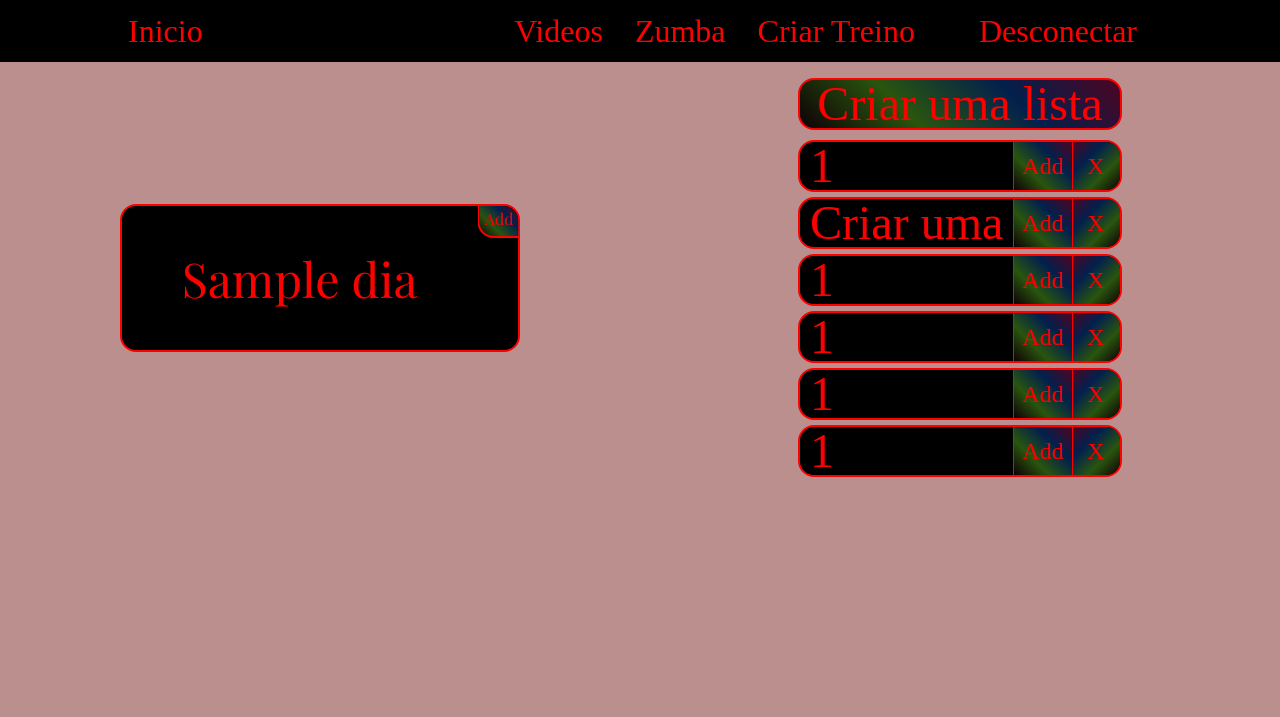
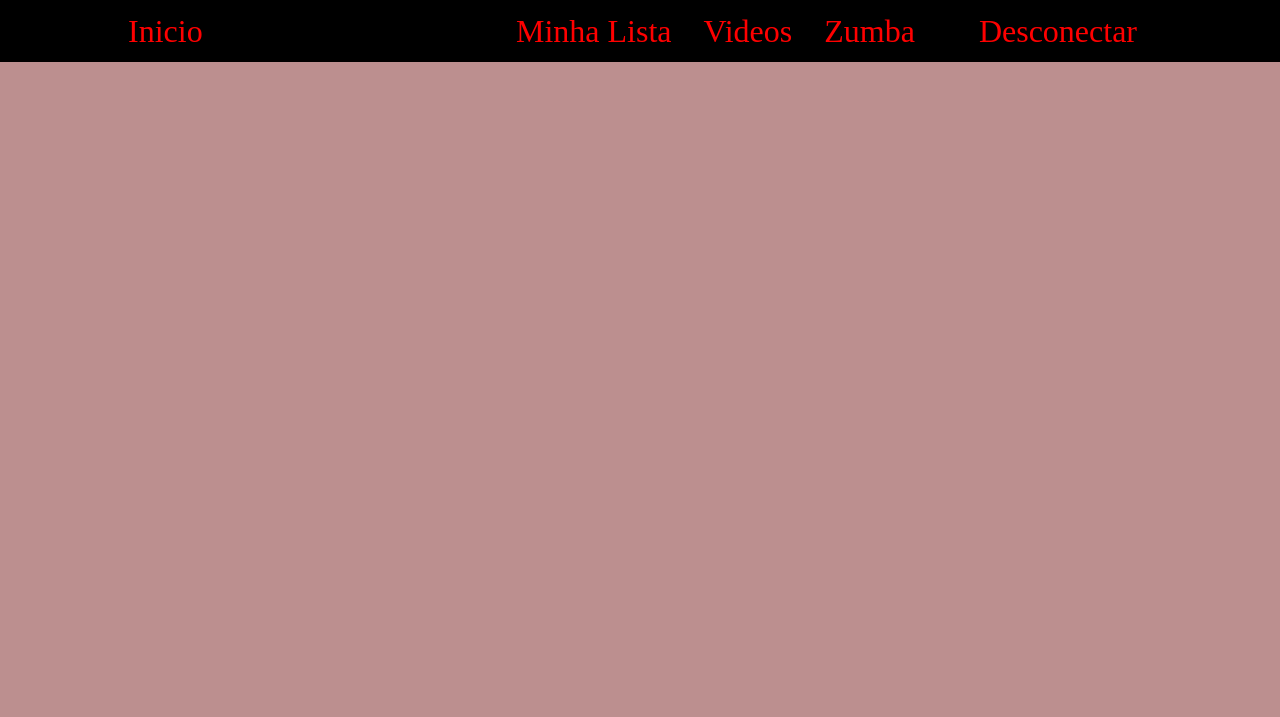
Before and after one commit to Duarts-D/Web-site-Academia-casa, a Django app: page / in a window 1280 px wide. Shown: the top 717 px of the page. Run offline with Django 4.2, Linux system fonts and the light colour scheme; a user stored in the database is signed in; tables that the repository leaves empty hold one stand-in row (values such as "Sample post"); some libraries are stand-ins or nearby versions; some web fonts are replaced.

Commit message:
finalizado sistema de post listas, finalizado post de dashboard para organizaçao de lista , adicionando model ordemlista para ordenacao de listas

```diff
--- a/apps/academia/admin.py
+++ b/apps/academia/admin.py
@@ -1,5 +1,5 @@
 from django.contrib import admin
-from .models import Dias,Videos,TreinoDia,CategoriaModel
+from .models import Dias,Videos,TreinoDiaPadrao,CategoriaModel
 
 class DiasAdmin(admin.ModelAdmin):
     list_display = ('nome',)
@@ -21,5 +21,5 @@ class CategoriaAdmin(admin.ModelAdmin):
 
 admin.site.register(Videos,VideosAdmin)
 admin.site.register(Dias,DiasAdmin)
-admin.site.register(TreinoDia,TreinoDiaAdmin)
+admin.site.register(TreinoDiaPadrao,TreinoDiaAdmin)
 admin.site.register(CategoriaModel,CategoriaAdmin)
--- a/apps/academia/templates/criartreino.html
+++ b/apps/academia/templates/criartreino.html
@@ -77,6 +77,8 @@
     </section>
     <script src="https://www.youtube.com/iframe_api"></script>
     <script src="{% static 'js/apiYoutubeIframe.js'%}"></script>
+    <script src="{% static 'js/viewport.js'%}" type="module"></script>
+
     {% include 'partials/pagination.html' %}
 {% include 'partials/footer.html' %}
 {% endblock %}
--- a/apps/academia/templates/index.html
+++ b/apps/academia/templates/index.html
@@ -1,74 +1,8 @@
 {% extends 'base/base.html'%}
 {%load static %}
+
 {% block conteudo %}
-<section class="container__lista">
-    <ul class="container__lista__1" >
-        {% for dia in dia_semana_index %}
-        <li class="container__lista__1__item">
-            <div class="container__lista__1__ancora">
-                <a href="{% url 'exercicios' dia.nome geral %}">{{dia.nome}}
-                </a>
-                <a href="#" class="container__lista__item__criar">Add</a>
-            </div>
-        </li>
-        {% endfor %}
-    </ul>
-    <hr class="hr">
-    <ul class="container__lista__2" id="lista2">
-        <li class="container__lista__2__item container__lista__2__button" id="input__lista">
-           Criar uma lista
-        </li>
-        <li class="container__lista__2__item display__none" id="form">
-            <form action="" class="form_container" id="formulario" method="POST">{% csrf_token %}
-                <input name="name" class="container__lista__2__input" type="text" placeholder="Nome" id='input__name' maxlength="30" required>
+{% include 'partials/footer.html' %}
 
-                <button type="submit" class="container__lista__2__input__button">
-                    OK
-                </button>
-            </form>
-        </li>
-        <li class="mensagem-erro">
-            <span id='error'></span>
-        </li>
-
-        <li class="container__lista__2__item">
-                <p class="container__lista__2__texto">1</p>
-                <a href="#" class="container__lista__2_ancora">Add</a>
-                <button type="button" class="container__lista__2_button__X" id="1">X</button>
-        </li>
-        <li class="container__lista__2__item">
-            <p class="container__lista__2__texto">Criar uma listaCriar uma </p>
-            <a href="#" class="container__lista__2_ancora">Add</a>
-            <button type="button" class="container__lista__2_button__X" id="2">X</button>
-
-        </li>
-        <li class="container__lista__2__item">
-            <p class="container__lista__2__texto">1</p>
-            <a href="#" class="container__lista__2_ancora">Add</a>
-            <button type="button" class="container__lista__2_button__X" id="3">X</button>
-
-            </li>
-            <li class="container__lista__2__item">
-                <p class="container__lista__2__texto">1</p>
-                <a href="#" class="container__lista__2_ancora">Add</a>
-                <button type="button" class="container__lista__2_button__X" id="4">X</button>
-
-            </li>
-        <li class="container__lista__2__item">
-            <p class="container__lista__2__texto">1</p>
-            <a href="#" class="container__lista__2_ancora">Add</a>
-            <button type="button" class="container__lista__2_button__X" id="5">X</button>
-
-        </li>
-        <li class="container__lista__2__item">
-            <p class="container__lista__2__texto">1</p>
-            <a href="#" class="container__lista__2_ancora">Add</a>
-            <button type="button" class="container__lista__2_button__X" id="6">X</button>
-        </li>
-    </ul>
-</section>
 <script src="{% static 'js/viewport.js'%}" type="module"></script>
-<script src="{% static 'js/lista.js'%}" type="module"></script>
-
-{% include 'partials/footer.html' %}
 {% endblock%}
--- a/apps/academia/urls.py
+++ b/apps/academia/urls.py
@@ -1,8 +1,9 @@
 from django.urls import path
-from .views import HomePageView,ExercicioSemanaView,TreinoView,DiaCriarView,TodosVideosView,VideosZumba
+from .views import HomePageView,ListasView,ExercicioSemanaView,TreinoView,DiaCriarView,TodosVideosView,VideosZumba
 
 urlpatterns = [
-    path('',HomePageView.as_view(),name='home'),
+    path('', HomePageView.as_view(), name="home"),
+    path('Listas/',ListasView.as_view(),name='listas'),
     path('Treino-dia-<str:dia>/<str:categoria>',ExercicioSemanaView.as_view(),name='exercicios'),
     path('Adicionar-Treino/<str:dia>-<str:categoria>',TreinoView.as_view(),name='lista_treino'),
     path('Selecionar-Dia/',DiaCriarView.as_view(),name='dia'),
--- a/apps/academia/views.py
+++ b/apps/academia/views.py
@@ -5,43 +5,78 @@ from django.http import HttpRequest, HttpResponse
 from django.shortcuts import render,redirect,reverse
 from django.views import View
 from django.views.generic import ListView
-from .models import Videos,TreinoDia,Dias,CategoriaModel
+from .models import Videos,TreinoDiaPadrao,Dias,CategoriaModel,UserDiasLista,TreinoDiaUser,OrdemLista
 from django.contrib.auth.models import User
-from time import sleep
 import json
 from django.http import JsonResponse
+from django.contrib.auth.mixins import LoginRequiredMixin
+from .utilidades import verificarString_numeros,organizarString,validacao_lista,organizar_list_ordem
 
 class CustomContextMixin(ListView):
+
+
     def get_context_data(self, **kwargs: Any) -> Dict[str, Any]:
         get = super().get_context_data(**kwargs)
         get['geral'] = 'Geral'
         return get
 
-class HomePageView(CustomContextMixin,ListView):
+class HomePageView(ListView):
     template_name = 'index.html'
+
+    def setup(self,*args,**kwargs):
+        super().setup(*args,**kwargs)
+        self.contexto = {'geral':'Geral',}
+
+    def get(self,*args,**kwargs):
+        return render(self.request,self.template_name,self.contexto)
+
+class ListasView(LoginRequiredMixin,CustomContextMixin,ListView):
+    template_name = 'listas.html'
     model = Dias
     context_object_name = 'dia_semana_index'
+    login_url = "login"
+    redirect_field_name ='redirect_to'
+
+
+    def get_context_data(self, **kwargs: Any) -> Dict[str, Any]:
+        get =  super().get_context_data(**kwargs)
+        get['listas'] = UserDiasLista.objects.filter(user=self.request.user)
+        return get
 
     def post(self,*args,**kwargs):
-        if  not self.request.user.is_authenticated:
-            return JsonResponse({'erro': 'Formato JSON inválido'}, status=200)
         dados_em_bytes = self.request.body
         dados_em_string = dados_em_bytes.decode('utf-8')
         dados_dict = json.loads(dados_em_string)
-        # print(dados_dict)
+
+        #Delete item lista por post js
         if dados_dict.get('remove'):
             if dados_dict['remove'].isdigit():
-                #TODO termina algoritimo de remove a lista
-                print(dados_dict['remove'])
-            return JsonResponse({'remover': True})
-        #todo finaliza algoritimo de criar lista e validaçoes
-        return JsonResponse({'id':'3','nome':'nomezinho'})
+                idlista = dados_dict['remove']
+                remover = UserDiasLista.objects.filter(user=self.request.user,id=idlista)
+                if remover:
+                    remover.delete()
+                    return JsonResponse({'remover': True})
 
-class ExercicioSemanaView(CustomContextMixin,ListView):
-    model = TreinoDia
+
+        #Criar lista do usuario por post js
+        if dados_dict.get('nome'):
+            quantidade = UserDiasLista.objects.filter(user=self.request.user)
+            if len(quantidade) != 10: #maximo 10 de lista
+                string = verificarString_numeros(dados_dict['nome'])
+                if string:
+                    nome = dados_dict['nome']
+                    nome = organizarString(nome)
+                    item = UserDiasLista.objects.create(nome=nome,user=self.request.user)
+                    return JsonResponse({'id':item.id,'nome':item.nome})
+
+        return JsonResponse({'erro':'Algo deu errado'},status=500)
+
+
+class ExercicioSemanaView(LoginRequiredMixin,CustomContextMixin,ListView):
+    model = TreinoDiaPadrao
     template_name = 'dashboard.html'
     context_object_name = 'dia_semana'
-    # paginate_by = 4
+    paginate_by = 50
     ordering = ('-id')
 
 
@@ -58,18 +93,26 @@ class ExercicioSemanaView(CustomContextMixin,ListView):
         user = self.request.user
         categoria = self.categoria
         if categoria == 'Geral':
-            qs = qs.filter(user=user,dia__nome=self.dia).order_by('id')
+            if self.dia in ['Segunda','Terça','Quarta','Quinta','Sexta']:
+                qs = qs.filter(user=user,dia__nome=self.dia).order_by('id')
+            else:
+                qs = TreinoDiaUser.objects.filter(user=user,dia__nome=self.dia)
+                ordem_string = OrdemLista.objects.filter(user=user,treinodia__nome=self.dia).first()
+                if ordem_string:
+                    ordem_Nova = organizar_list_ordem(qs,ordem_string.ordem)
+                    qs  = sorted(qs,
+                        key=lambda x: ordem_Nova.index(x))
         else:
             qs=qs.filter(user=user,dia__nome=self.dia,video__categorias__categoria__icontains=categoria)
         if self.dia is None:
-            return redirect('home')
+            return redirect('listas')
         return qs
 
     def get_context_data(self, **kwargs: Any) -> Dict[str, Any]:
         get = super().get_context_data(**kwargs)
         get['dia'] = self.dia
 
-        treino_dia_page = TreinoDia.objects.filter(user=self.user,dia__nome=self.dia)
+        treino_dia_page = TreinoDiaPadrao.objects.filter(user=self.user,dia__nome=self.dia)
 
         lista_dia_page = []
         for categoria in treino_dia_page:
@@ -97,45 +140,69 @@ class ExercicioSemanaView(CustomContextMixin,ListView):
             dados_em_string = dados_em_bytes.decode('utf-8')
 
             dados_dict = json.loads(dados_em_string)
-            if isinstance(dados_dict['id'],list):
-                ##aruma logica da lista para salva no banco de dados
-                print(dados_dict['id'])
+            dia = verificarString_numeros(dados_dict.get('dia'))
+            if isinstance(dados_dict.get('id'),list):
+                valores = dados_dict['id']
+                if validacao_lista(valores):
+                    lista = OrdemLista.objects.filter(treinodia__nome__icontains=dados_dict['dia'],user=self.request.user).first()
+                    if not lista:
+                        treinodia = UserDiasLista.objects.filter(nome=dados_dict['dia'],user=self.request.user).first()
+                        OrdemLista.objects.create(
+                            ordem = valores,
+                            treinodia= treinodia,
+                            user= self.request.user,
+                        )
+                    else:
+                        lista.ordem = valores
+                        lista.save()
             else:
-                if dados_dict['id'].isnumeric() and dados_dict['dia'] in ['Segunda','Terça','Quarta','Quinta','sexta']:
+                if dados_dict.get('id').isnumeric() and dia == True:
                     user = self.request.user
                     dia = dados_dict['dia']
                     video_id = dados_dict['id']
-                    TreinoDia.objects.get(dia__nome=dia,user=user,video__id=video_id).delete()
+                    treino = TreinoDiaPadrao.objects.filter(dia__nome=dia,user=user,video__id=video_id).first()
+                    if not treino:
+                        treino = TreinoDiaUser.objects.filter(dia__nome=dia,user=user,video__id=video_id).first()
+                    treino.delete()
 
             return JsonResponse({'mensagem': 'Dados recebidos com sucesso'})
 
         except json.JSONDecodeError as e:
             return JsonResponse({'erro': 'Formato JSON inválido'}, status=400)
 
-class TreinoView(CustomContextMixin,ListView):
+class TreinoView(LoginRequiredMixin,CustomContextMixin,ListView):
     model = Videos
     template_name = 'criartreino.html'
     context_object_name = 'videos'
-    paginate_by = 4
+    paginate_by = 50
     ordering = ('id')
+    login_url = "login"
+    redirect_field_name ='redirect_to'
 
     def setup(self,*args,**kwargs):
         setup = super().setup(*args,**kwargs)
+
         self.dia = self.kwargs.get('dia')
         self.categoria = self.kwargs.get('categoria')
 
         self.treino_user_dia_lista = []
-        treino_user_dia = TreinoDia.objects.all().filter(user=self.request.user,dia__nome=self.dia)
+
+        treino_user_dia = TreinoDiaUser.objects.filter(user=self.request.user,dia__nome=self.dia)
+        if not treino_user_dia:
+            treino_user_dia = TreinoDiaPadrao.objects.filter(user=self.request.user,dia__nome=self.dia)
+
+        self.user_lista = UserDiasLista.objects.filter(user=self.request.user)
 
         for id_video in treino_user_dia:
             self.treino_user_dia_lista.append(id_video.video.id)
-
         return setup
 
     def get_queryset(self):
         qs = super().get_queryset()
 
-        if not self.categoria in ['Segunda','Terça','Quarta','Quinta','sexta']:
+        filtro = bool(self.user_lista.filter(nome__icontains=self.categoria))
+
+        if not self.categoria in ['Segunda','Terça','Quarta','Quinta','sexta'] and not filtro:
             categoria__url = self.categoria
             qs = qs.filter(categorias__categoria__icontains=categoria__url)
         return qs
@@ -152,7 +219,11 @@ class TreinoView(CustomContextMixin,ListView):
 
     def post(self,request,*args,**kwargs):
         selecionador = self.request.POST.getlist('videos')
-        query_dia = Dias.objects.get(nome=self.dia)
+
+        query_dia = Dias.objects.filter(nome=self.dia).first()
+        if not query_dia:
+            query_dia = UserDiasLista.objects.filter(nome=self.dia).first()
+
         categoria = self.categoria
         pagina_1 = self.request.POST.get('pagina_1')
         pagina_2 = self.request.POST.get('pagina_2')
@@ -168,15 +239,25 @@ class TreinoView(CustomContextMixin,ListView):
                         lista_page.remove(str(id_video))
                 if not int(id_video) in self.treino_user_dia_lista:
                     video = Videos.objects.get(id=id_video)
-                    TreinoDia.objects.create(
-                        dia=query_dia,
-                        user= self.request.user,
-                        video=video
-                    )
+                    if query_dia._meta.model_name == 'userdiaslista':
+                        TreinoDiaUser.objects.create(
+                            dia=query_dia,
+                            user=self.request.user,
+                            video=video
+                        )
+                    else:
+                        TreinoDiaPadrao.objects.create(
+                            dia=query_dia,
+                            user= self.request.user,
+                            video=video
+                        )
         if len(lista_page) >=1:
             for id_video in lista_page:
                 if int(id_video) in self.treino_user_dia_lista:
-                    query_treino= TreinoDia.objects.get(user=self.request.user,dia__nome=self.dia,video__id=int(id_video))
+                    if query_dia._meta.model_name == 'userdiaslista':
+                        query_treino = TreinoDiaUser.objects.get(user=self.request.user,dia__nome=self.dia,video__id=int(id_video))
+                    else:
+                        query_treino= TreinoDiaPadrao.objects.get(user=self.request.user,dia__nome=self.dia,video__id=int(id_video))
                     query_treino.delete()
 
         a = self.request.POST.get('todos')
@@ -193,27 +274,19 @@ class TreinoView(CustomContextMixin,ListView):
         else:
             cat = self.request.POST.get('categorias__input')
             if not a is None:
-                url = reverse('lista_treino',kwargs={'dia':query_dia.nome,'categoria':self.dia})
+                url = reverse('lista_treino',kwargs={'dia':self.dia,'categoria':self.dia})
                 return redirect(url)
             if cat is None:
                 return redirect(request.META.get('HTTP_REFERER', '/'))
             else:
-                url = reverse('lista_treino',kwargs={'dia':query_dia.nome,'categoria':cat})
+                url = reverse('lista_treino',kwargs={'dia':self.dia,'categoria':cat})
                 return redirect(url)
 
-        url = reverse('lista_treino',kwargs={'dia':query_dia.nome,'categoria':categoria}) + f'?page={pagina}'
+        url = reverse('lista_treino',kwargs={'dia':self.dia,'categoria':categoria}) + f'?page={pagina}'
         return redirect(url)
 
-    def get(self,*args,**kwargs):
-        if not self.request.user.is_authenticated:
-            return redirect('login')
-        dia = self.dia
-        if not dia in ['Segunda','Terça','Quarta','Quinta','sexta']:
-                return redirect('dia')
-        get = super().get(*args,**kwargs)
-        return get
 
-class DiaCriarView(CustomContextMixin,ListView):
+class DiaCriarView(LoginRequiredMixin,CustomContextMixin,ListView):
     model = Dias
     template_name = 'diatreinocriar.html'
     context_object_name = 'dias'
@@ -221,13 +294,6 @@ class DiaCriarView(CustomContextMixin,ListView):
     def get_context_data(self, **kwargs: Any) -> Dict[str, Any]:
         get = super().get_context_data(**kwargs)
         get['lista_treino'] = True
-        return get
-
-    def get(self,*args,**kwargs):
-        if not self.request.user.is_authenticated:
-            return redirect('login')
-        get = super().get(*args,**kwargs)
-
         return get
 
 class TodosVideosView(CustomContextMixin,ListView):
--- a/setup/static/css/stylesv4.css
+++ b/setup/static/css/stylesv4.css
@@ -183,12 +183,21 @@ hr{
   display: inline;
 }
 
+.container__lista__2__button:hover{
+  text-shadow: 3px 3px red;
+  color: white;
+}
+
 .container__lista__2__texto{
   left: 0;
   position: absolute;
   width: 70%;
   padding-left: 10px;
   z-index: 1
+}
+
+.container__lista__2__texto:hover{
+  color: white;
 }
 
 .container__lista__2_ancora{
@@ -207,6 +216,9 @@ hr{
   cursor: pointer;
 }
 
+.container__lista__1__ancora a:hover{
+  color: white;
+}
 
 .container__lista__2_button__X{
   background:linear-gradient(-45deg, rgb(14, 1, 6), rgb(41, 85, 14), rgb(2, 32, 77), rgb(78, 4, 34)) ;
--- a/setup/static/js/lista.js
+++ b/setup/static/js/lista.js
@@ -17,7 +17,6 @@ function removerError(){
 }
 
 function verificarCampo(input){
-    console.log(input.validity)
     const validadorDeInput = input.checkValidity()
 
     if (!validadorDeInput){// checando se e valido
@@ -35,7 +34,6 @@ ul.addEventListener('click',(evento)=>{
         formInputOn(input);
     }
     if (evento.target.id == 'input__lista' && !quantidade()){
-        console.log("off")
         formInputOff(input)
         inputName.setCustomValidity('x')
         verificarCampo(inputName)
@@ -63,6 +61,7 @@ form.addEventListener('submit',(evento)=>{
     const input = document.getElementById('form')
     const nome = evento.target.elements['name']
     var regex = /[^a-zA-Z0-9\s]/;
+    msgError.textContent = ""
     const a = regex.test(nome.value)
     if(!a){
         formInputOff(input)
@@ -73,11 +72,11 @@ form.addEventListener('submit',(evento)=>{
             formInputOff(input)
         }
     }else{
+        msgError.textContent = 'Não e permitido carateristicos especiais!'
     }
 })
 
 inputName.addEventListener('invalid',(evento) => {
-    console.log(evento)
     evento.preventDefault()})
 
 async function postNomeLista(nome){
@@ -94,7 +93,7 @@ async function postNomeLista(nome){
             'remove':condicional
         }
     }
-    await fetch('http://127.0.0.1:8000', {
+    await fetch('http://127.0.0.1:8000/Listas/', {
 
     method: 'POST',
     headers: {
@@ -118,23 +117,25 @@ async function postNomeLista(nome){
 
 function nomeListaInner(id,nome){
     const novoli = document.createElement('li')
-    const novoP = document.createElement('p')
+    const novoAc = document.createElement('a')
     const novoA = document.createElement('a')
     const novoButton = document.createElement('button')
     novoli.classList.add('container__lista__2__item')
-    novoP.classList.add('container__lista__2__texto')
+    novoAc.classList.add('container__lista__2__texto')
     novoA.classList.add('container__lista__2_ancora')
     novoButton.classList.add('container__lista__2_button__X')
 
     novoA.textContent = 'Add'
-    novoP.textContent = nome
+    novoAc.textContent = nome
+    novoAc.href=`/Treino-dia-${nome}/Geral`
+
     novoButton.textContent = 'X'
-    novoA.href = `${id}`
+    novoA.href = `/Adicionar-Treino/${nome}-${nome}`
 
     novoButton.id = `${id}`
     novoButton.type = 'button'
 
-    novoli.appendChild(novoP)
+    novoli.appendChild(novoAc)
     novoli.appendChild(novoA)
     novoli.appendChild(novoButton)
     ul.appendChild(novoli)
@@ -142,8 +143,6 @@ function nomeListaInner(id,nome){
 
 
 function quantidade(){
-    // console.log(ul.children.length)
-
     if(ul.children.length < 13){
         return true
     }else{
@@ -154,7 +153,6 @@ function quantidade(){
 buttonDeleteLista.forEach((evento)=>{
     evento.addEventListener('click',(evento)=>{
         const numero = evento
-        console.log(numero.target.parentNode)
         postNomeLista(numero)
     })
 })
--- a/setup/templates/partials/navbar.html
+++ b/setup/templates/partials/navbar.html
@@ -10,11 +10,10 @@
         {% endif %}
 
         {% if user.is_authenticated %}
+            <a href="{% url 'listas' %}" class="nav__texto mobile_off mobile_off_500">Minha Lista</a>
             {% if not lista_treino %}
-
-                <a href="{% url 'videos' geral %}" class="nav__texto nav__texto_mid mobile_off">Videos</a>
-                <a href="{% url 'videos_zumba'%}" class="nav__texto nav__texto_mid mobile_off">Zumba</a>
-                <a href="{% url 'dia' %}" class="nav__texto mobile_off mobile_off_500">Criar Treino</a>
+            <a href="{% url 'videos' geral %}" class="nav__texto nav__texto_mid mobile_off">Videos</a>
+            <a href="{% url 'videos_zumba'%}" class="nav__texto nav__texto_mid mobile_off">Zumba</a>
 
                 <input type="checkbox" id="menu" class="nav__checkbox__botao">
                 <label for="menu">
@@ -22,10 +21,10 @@
                 </label>
                 <ul class="lista__menu_mobile">
                     <li class="lista-menu__item">
-                        <a href="{% url 'videos' geral %}" class="lista-menu__link mobile_off_500">Videos</a>
+                        <a href="{% url 'listas' %}" class="nav__texto mobile_off mobile_off_500">Minha Lista</a>\
                     </li>
                     <li class="lista-menu__item">
-                        <a href="{% url 'dia' %}" class="lista-menu__link">Criar Treino</a>
+                        <a href="{% url 'videos' geral %}" class="lista-menu__link mobile_off_500">Videos</a>
                     </li>
                     <li class="lista-menu__item">
                         <a href="{% url 'videos_zumba'%}" class="lista-menu__link mobile_off_500">Zumba</a>
@@ -40,7 +39,6 @@
             {% else %}
                 <a href="{% url 'videos' geral %}" class="nav__texto nav__texto_mid mobile_off">Videos</a>
                 <a href="{% url 'videos_zumba'%}" class="nav__texto nav__texto_mid mobile_off">Zumba</a>
-                {% comment %} <a href="{% url 'dia' %}" class="nav__texto mobile_off">Criar Treino</a> {% endcomment %}
 
                 <input type="checkbox" id="menu" class="nav__checkbox__botao">
                 <label for="menu">
```
Also changed, not shown: apps/academia/models.py (+22 -1 lines), apps/academia/templates/listas.html (added, +49 -0 lines), apps/academia/utilidades.py (added, +29 -0 lines), apps/usuarios/views.py (+4 -4 lines), apps/academia/migrations/0022_remove_videos_categorias_userdiaslista_and_more.py (added), apps/academia/migrations/0022_remove_videos_categorias_videos_categorias.py (deleted), apps/academia/migrations/0023_rename_treinodia_treinodiapadrao_videos_categorias_and_more.py (added), apps/academia/migrations/0024_videos_categorias_ordemlista.py (added).
